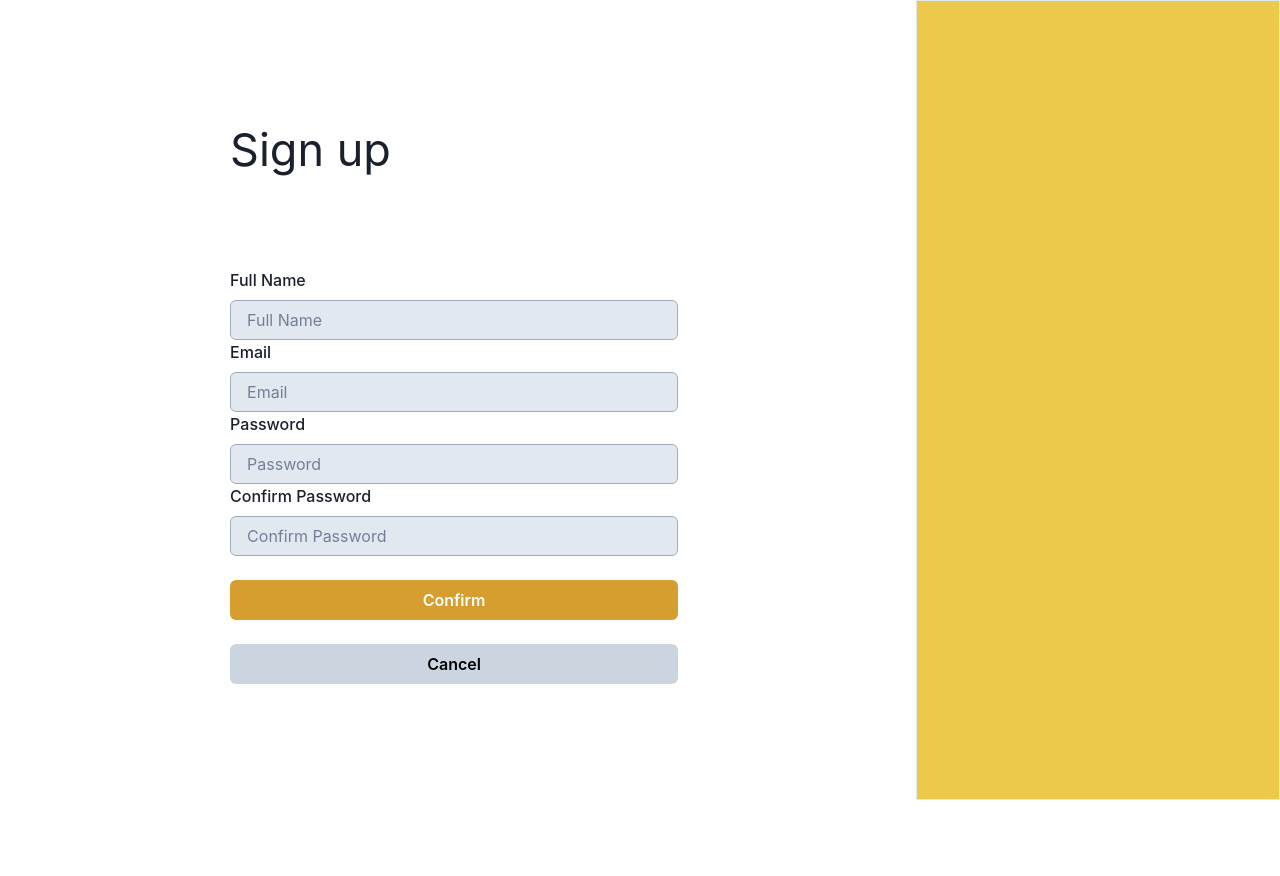
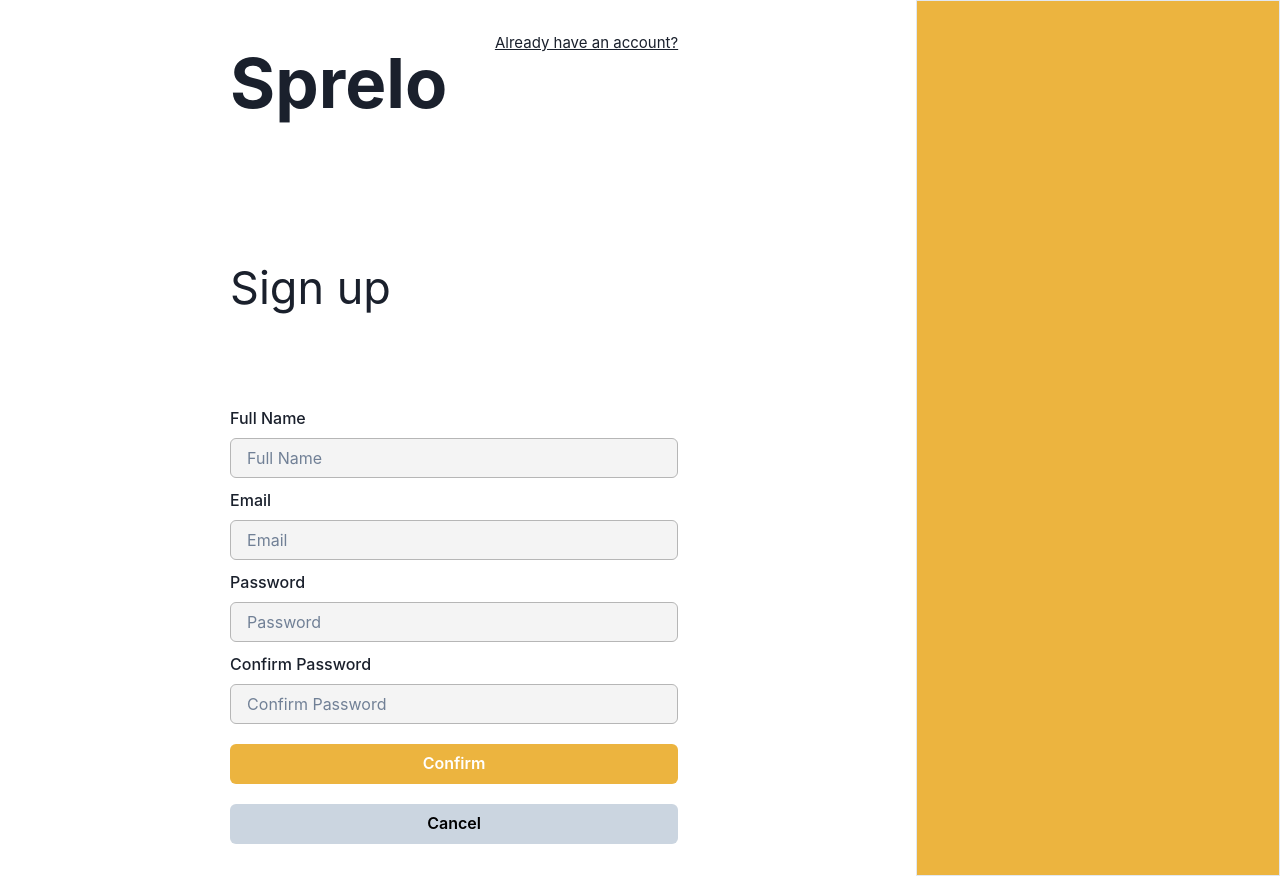
Before and after one commit to brandon-sprelo/Sprelo, a Next.js app: page /signup in a window 1280 px wide. Before the commit the page ends 800 px from the top, so only its background shows below. Built offline with nearby package versions, Linux system fonts and the light colour scheme.

Commit message:
Added cookies, theme, and some padding to signin/login

```diff
--- a/package.json
+++ b/package.json
@@ -18,10 +18,14 @@
     "eslint": "8.35.0",
     "eslint-config-next": "13.2.3",
     "framer-motion": "^10.0.1",
+    "js-cookie": "^3.0.1",
     "next": "13.2.3",
     "react": "18.2.0",
     "react-dom": "18.2.0",
     "react-hook-form": "^7.43.4",
     "typescript": "4.9.5"
+  },
+  "devDependencies": {
+    "@types/js-cookie": "^3.0.3"
   }
 }
--- a/src/pages/_app.tsx
+++ b/src/pages/_app.tsx
@@ -1,10 +1,10 @@
 import "@/styles/globals.css";
 import type { AppProps } from "next/app";
 import { ChakraProvider } from "@chakra-ui/react";
-
+import { theme } from '../styles/chakraTheme';
 export default function App({ Component, pageProps }: AppProps) {
   return (
-    <ChakraProvider>
+    <ChakraProvider theme={theme}>
       <Component {...pageProps} />
     </ChakraProvider>
   );
--- a/src/pages/signup/index.tsx
+++ b/src/pages/signup/index.tsx
@@ -10,6 +10,7 @@ import {
   Text,
 } from "@chakra-ui/react";
 import { useForm } from "react-hook-form";
+import Link from "next/link";
 
 export default function Signup() {
   const {
@@ -47,16 +48,24 @@ export default function Signup() {
       <Stack minH="100vh" direction={{ base: "column", md: "row" }}>
         <Flex p={8} flex={7} align="center" justify="center">
           <Stack spacing={4} w="full" maxW="md">
+            <Flex justifyContent="space-between">
+              <Text fontSize="69px" pb="102" fontWeight="700">
+                Sprelo
+              </Text>
+              <Text fontSize="15px" as="u">
+                <Link href="/login">Already have an account?</Link>
+              </Text>
+            </Flex>
             <Text fontSize="45px" pb="69">
               Sign up
             </Text>
             <form onSubmit={handleSubmit(onSubmit)}>
-              <FormControl id="fullName" isInvalid={errors.fullName}>
+              <FormControl id="fullName" isInvalid={errors.fullName} pb="10px">
                 <FormLabel htmlFor="fullName">Full Name</FormLabel>
                 <Input
-                  bgColor="gray.200"
+                  bgColor="input.background"
                   border="1px"
-                  borderColor="gray.400"
+                  borderColor="input.border"
                   type="text"
                   id="fullName"
                   placeholder="Full Name"
@@ -72,12 +81,12 @@ export default function Signup() {
                   {errors.fullName && errors.fullName.message}
                 </FormErrorMessage>
               </FormControl>
-              <FormControl id="email" isInvalid={errors.email}>
+              <FormControl id="email" isInvalid={errors.email} pb="10px">
                 <FormLabel htmlFor="email">Email</FormLabel>
                 <Input
-                  bgColor="gray.200"
+                  bgColor="input.background"
                   border="1px"
-                  borderColor="gray.400"
+                  borderColor="input.border"
                   type="email"
                   id="email"
                   placeholder="Email"
@@ -89,12 +98,12 @@ export default function Signup() {
                   {errors.email && errors.email.message}
                 </FormErrorMessage>
               </FormControl>
-              <FormControl id="password" isInvalid={errors.password}>
+              <FormControl id="password" isInvalid={errors.password} pb="10px">
                 <FormLabel htmlFor="password">Password</FormLabel>
                 <Input
-                  bgColor="gray.200"
+                  bgColor="input.background"
                   border="1px"
-                  borderColor="gray.400"
+                  borderColor="input.border"
                   type="password"
                   id="password"
                   placeholder="Password"
@@ -114,9 +123,9 @@ export default function Signup() {
                   Confirm Password
                 </FormLabel>
                 <Input
-                  bgColor="gray.200"
+                  bgColor="input.background"
                   border="1px"
-                  borderColor="gray.400"
+                  borderColor="input.border"
                   type="password"
                   id="confirmPassword"
                   placeholder="Confirm Password"
@@ -128,7 +137,7 @@ export default function Signup() {
                   {errors.confirmPassword && errors.confirmPassword.message}
                 </FormErrorMessage>
               </FormControl>
-              <Stack spacing={6}>
+              <Stack spacing={5}>
                 <Stack
                   direction={{ base: "column", sm: "row" }}
                   align="start"
@@ -136,7 +145,7 @@ export default function Signup() {
                 ></Stack>
                 <Button
                   color="white"
-                  bgColor="yellow.500"
+                  bgColor="button.confirm"
                   variant="solid"
                   isLoading={isSubmitting}
                   type="submit"
@@ -154,7 +163,7 @@ export default function Signup() {
           flex={3}
           border="1px"
           borderColor="gray.200"
-          bg="yellow.400"
+          bg="sprelo.yellow"
         ></Flex>
       </Stack>
     </>
--- /dev/null
+++ b/src/styles/chakraTheme.ts
@@ -0,0 +1,21 @@
+import { extendTheme } from "@chakra-ui/react";
+
+export const theme = extendTheme({
+  colors: {
+    brand: {
+      100: "#f7fafc",
+      // ...
+      900: "#1a202c",
+    },
+    sprelo: {
+      yellow: "#ECB43F",
+    },
+    input: {
+      background: "#F4F4F4",
+      border: "#B6B6B6"
+    },
+    button: {
+      confirm: "#ECB43F"
+    }
+  },
+});
```
Also changed, not shown: src/pages/login/index.tsx (+55 -10 lines), src/utils/cookie.utils.ts (added, +13 -0 lines), 1 other file (tests, documents, lock files or other folders).
